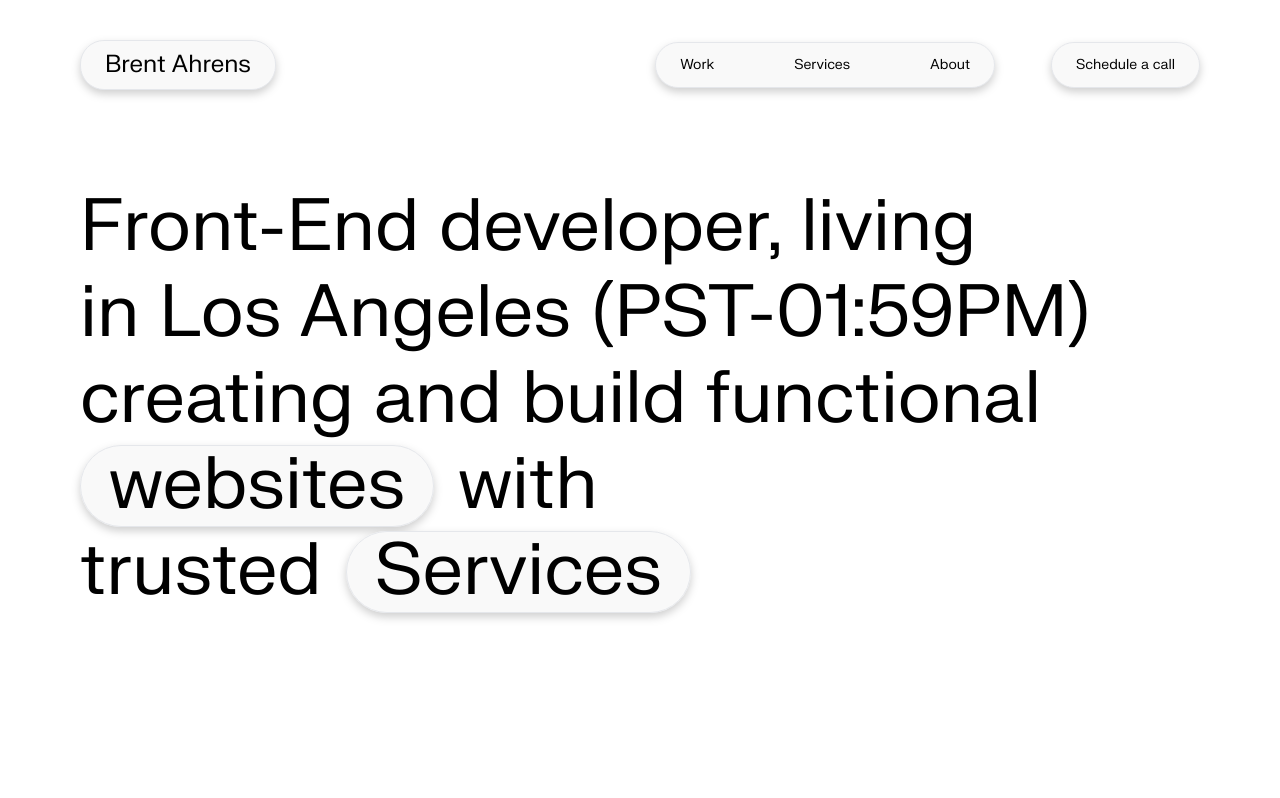
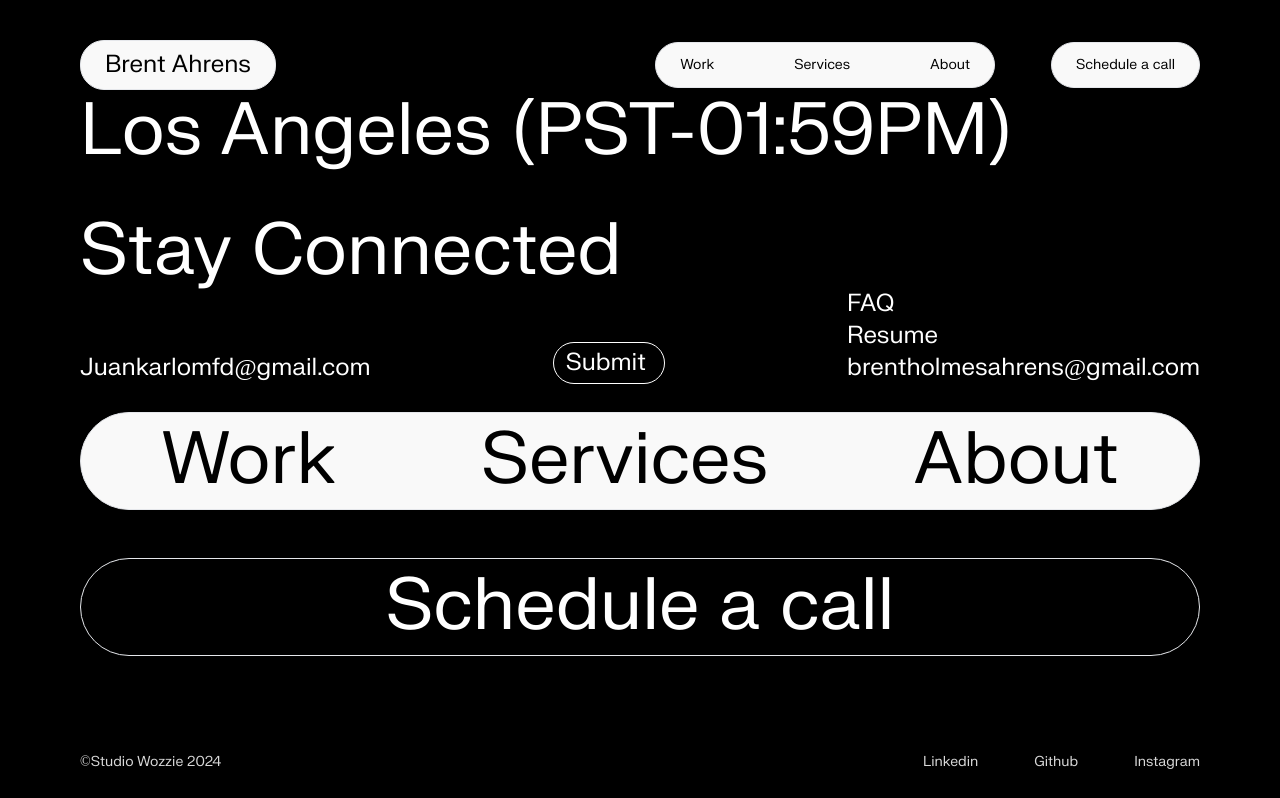
Before and after one commit to brentahrens1/brent-ahrens-portfolio-2024, a React (Create React App) app: page /services in a window 1280 px wide. Shown: the top 798 px of the page. Built offline with nearby package versions, Linux system fonts and the light colour scheme.

Commit message:
set up basic routing

```diff
--- a/package.json
+++ b/package.json
@@ -13,6 +13,7 @@
     "react": "^18.2.0",
     "react-dom": "^18.2.0",
     "react-intersection-observer": "^9.10.2",
+    "react-router-dom": "^6.23.0",
     "react-scripts": "5.0.1",
     "typescript": "^4.9.5",
     "web-vitals": "^2.1.4"
--- a/src/App.tsx
+++ b/src/App.tsx
@@ -2,11 +2,15 @@ import './App.css';
 import Navbar from './components/partials/navigation/navbar';
 import Footer from './components/partials/footer/footer';
 import Home from './components/pages/home';
+import { Routes, Route, Outlet, Link } from "react-router-dom";
+
 function App() {
   return (
     <div className="App font-fkgrotesk">
       <Navbar />
-      <Home />
+      <Routes>
+        <Route index element={<Home />} />
+      </Routes>
       <Footer />
     </div>
   );
--- a/src/components/partials/footer/footer.tsx
+++ b/src/components/partials/footer/footer.tsx
@@ -1,7 +1,7 @@
 const Footer = () => {
   return (
     <footer className="h-screen w-full bg-black px-20 pt-24 pb-10 flex items-center justify-center">
-      <div className="flex flex-col justify-between h-full w-full">
+      <div className="flex flex-col justify-between h-full w-full gap-7">
         <div>
           <div className="flex flex-col items-start">
             <h1 className="text-7xl text-white font-normal">Los Angeles (PST-01:59PM)</h1>
--- a/src/index.tsx
+++ b/src/index.tsx
@@ -3,13 +3,16 @@ import ReactDOM from 'react-dom/client';
 import './index.css';
 import App from './App';
 import reportWebVitals from './reportWebVitals';
+import { BrowserRouter } from 'react-router-dom';
 
 const root = ReactDOM.createRoot(
   document.getElementById('root') as HTMLElement
 );
 root.render(
   <React.StrictMode>
-    <App />
+    <BrowserRouter>
+      <App />
+    </BrowserRouter>
   </React.StrictMode>
 );
 
```
Also changed, not shown: 1 other file (tests, documents, lock files or other folders).
